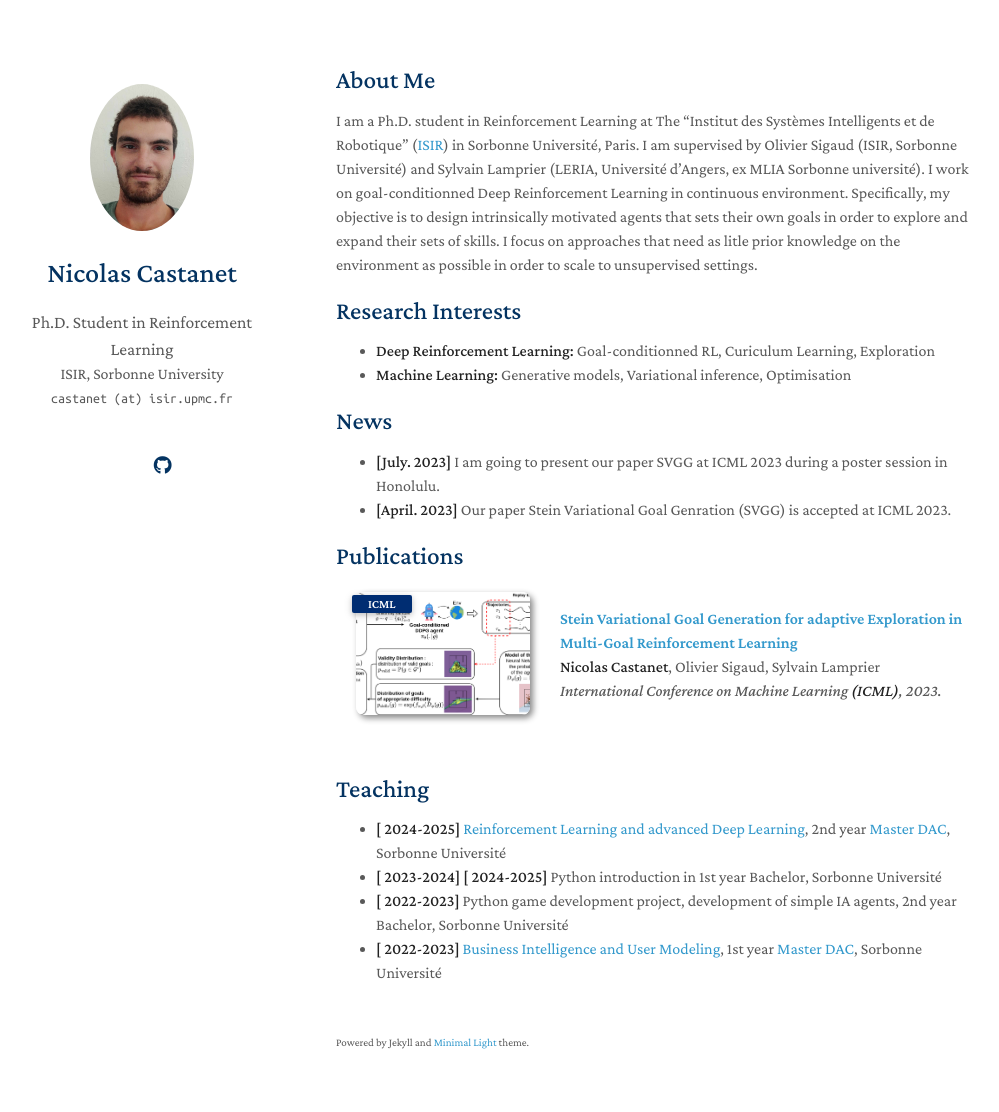
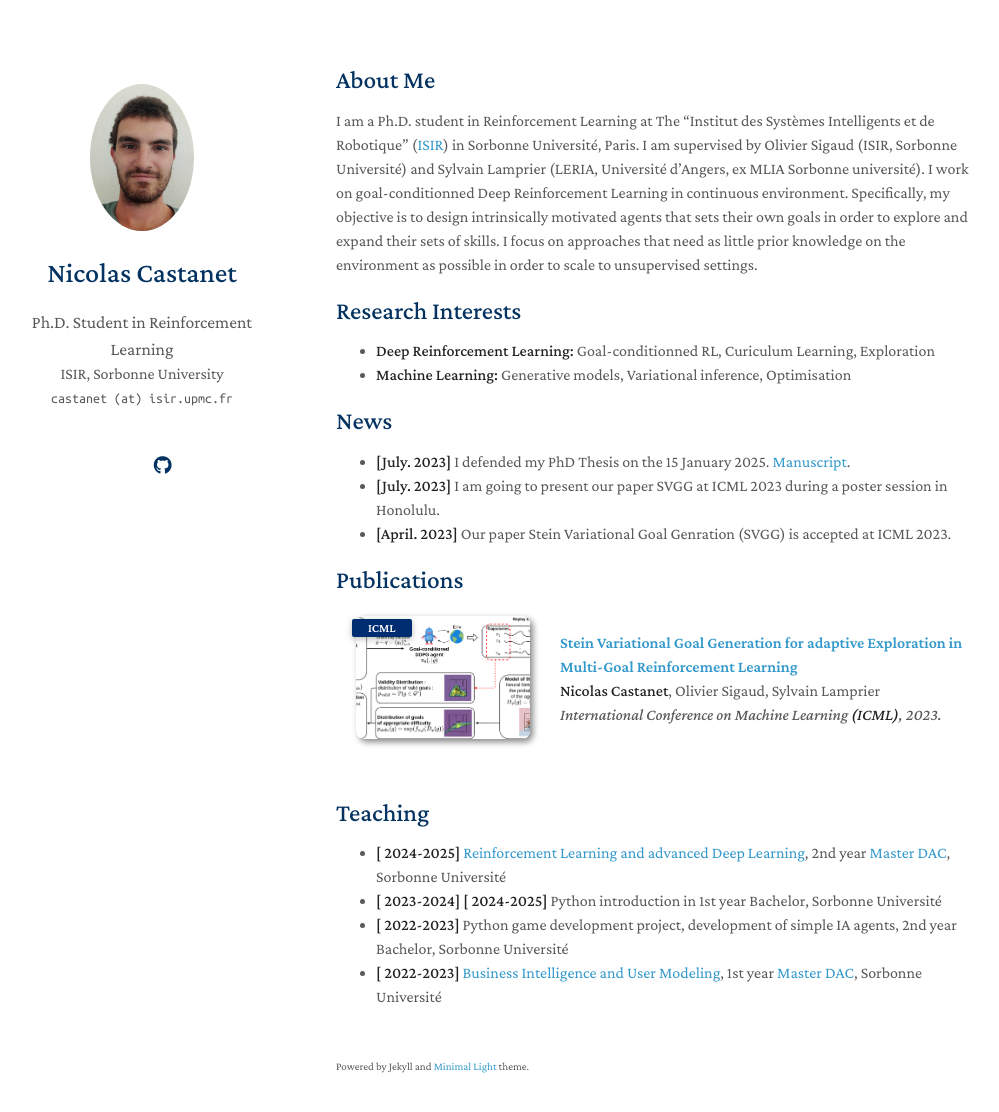
Before and after one commit to nicolascastanet/personal-page, a Jekyll site: the page built from index.md, in a window 1280 px wide and 1147 px high. Shown: the top 1112 px of the window, without its empty margins (134-1133 px from the left). Built offline with Jekyll 4.4.1, drawn with Linux system fonts in a browser that asks for light colours; nearby versions of some CDN libraries; a style sheet for code colours, icons or effects is not loaded; our own code applies the rules of GitHub Pages for plain Markdown files.

Commit message:
update phd defense

```diff
--- a/index.md
+++ b/index.md
@@ -4,7 +4,11 @@
 
 ## About Me
 
-I am a Ph.D. student in Reinforcement Learning at The "Institut des Systèmes Intelligents et de Robotique" ([ISIR](https://www.isir.upmc.fr/)) in Sorbonne Université, Paris. I am supervised by Olivier Sigaud (ISIR, Sorbonne Université) and Sylvain Lamprier (LERIA, Université d'Angers, ex MLIA Sorbonne université). I work on goal-conditionned Deep Reinforcement Learning in continuous environment. Specifically, my objective is to design intrinsically motivated agents that sets their own goals in order to explore and expand their sets of skills. I focus on approaches that need as litle prior knowledge on the environment as possible in order to scale to unsupervised settings.
+I am a Ph.D. student in Reinforcement Learning at The "Institut des Systèmes Intelligents et de Robotique" ([ISIR](https://www.isir.upmc.fr/)) in Sorbonne Université, Paris.
+I am supervised by Olivier Sigaud (ISIR, Sorbonne Université) and Sylvain Lamprier (LERIA, Université d'Angers, ex MLIA Sorbonne université).
+I work on goal-conditionned Deep Reinforcement Learning in continuous environment.
+Specifically, my objective is to design intrinsically motivated agents that sets their own goals in order to explore and expand their sets of skills.
+I focus on approaches that need as little prior knowledge on the environment as possible in order to scale to unsupervised settings.
 
 ## Research Interests
 
@@ -13,6 +17,7 @@
 
 ## News
 
+- **[July. 2023]** I defended my PhD Thesis on the 15 January 2025. [Manuscript](https://dac.lip6.fr/master/).
 - **[July. 2023]** I am going to present our paper SVGG at ICML 2023 during a poster session in Honolulu.
 - **[April. 2023]** Our paper Stein Variational Goal Genration (SVGG) is accepted at ICML 2023.
 
```
